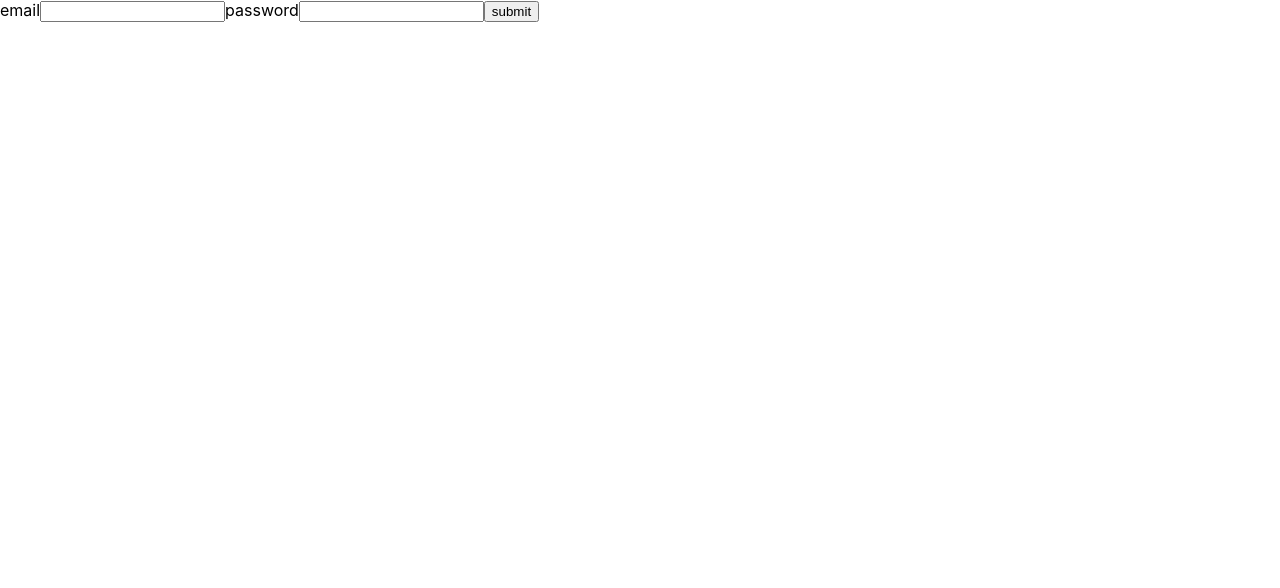
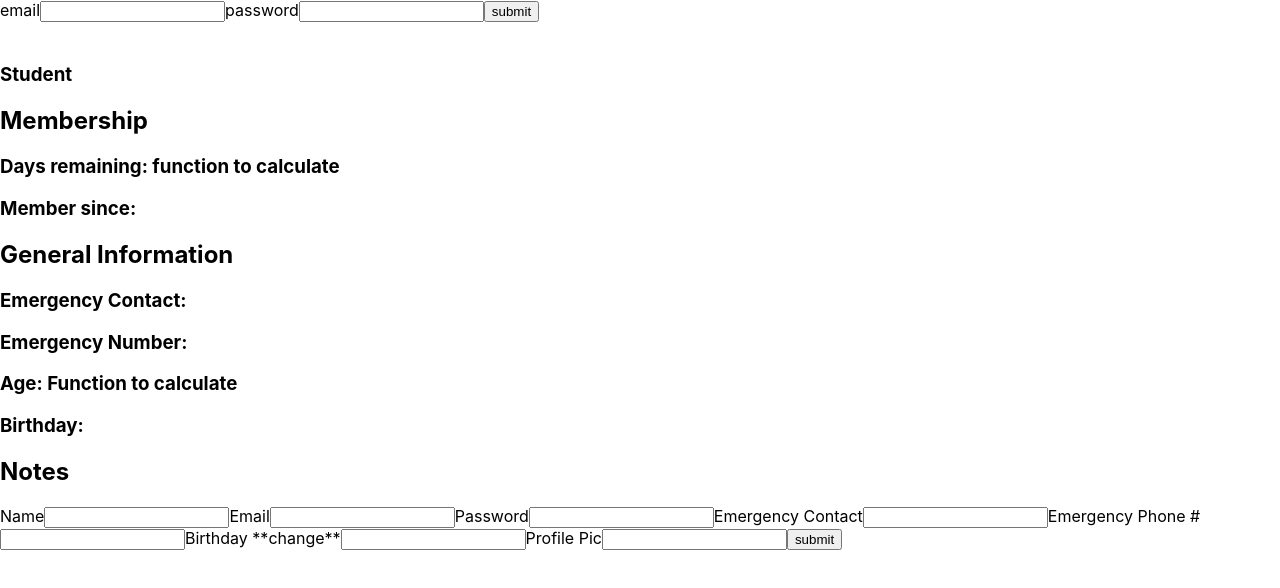
Before and after one commit to SamSvetlik/shinto-frontend, a React (Create React App) app: page /signup in a window 1280 px wide. Shown: the top 588 px of the page. Built offline with nearby package versions, Linux system fonts and the light colour scheme.

Commit message:
chore: added AccountInfo component that displays user info, added SignUp component that creates a user, further refining needed

```diff
--- a/src/App.js
+++ b/src/App.js
@@ -1,12 +1,18 @@
 import React, { useState, useEffect } from "react";
 import Login from "./components/Login";
+import AccountInfo from "./components/AccountInfo";
+import SignUp from "./components/SignUp";
 
 const App = () => {
     const [token, setToken] = useState("");
     const [user, setUser] = useState({})
-    useEffect(()=> console.log(token), [token])
+    useEffect(()=> console.log(user), [user])
     return (
+        <>
         <Login setToken={setToken} setUser={setUser}/>
+        <AccountInfo user={user}/>
+        <SignUp />
+        </>
     )
 }
 
--- /dev/null
+++ b/src/components/AccountInfo.js
@@ -0,0 +1,26 @@
+
+
+const AccountInfo = (props) => {
+    const {user} = props
+    return (
+        <div>
+            <img src={user.profilePic} />
+            <h1>{user.name}</h1>
+            <h2>{user.beltRank}</h2>
+            <h3>{user.isAdmin ? "Instructor" : "Student"}</h3>
+            <h3>{user.beltProgress}</h3>
+            <h2>Membership</h2>
+            <h3>Days remaining: function to calculate</h3>
+            <h3>Member since: {user.memberSince}</h3>
+            <h2>General Information</h2>
+            <h3>Emergency Contact: {user.emergencyContact}</h3>
+            <h3>Emergency Number: {user.emergencyNumber}</h3>
+            <h3>Age: Function to calculate</h3>
+            <h3>Birthday: {user.birthday}</h3>
+            <h2>Notes</h2>
+            <p>{user.notes}</p>
+        </div>
+    )
+}
+
+export default AccountInfo
--- /dev/null
+++ b/src/components/SignUp.js
@@ -0,0 +1,59 @@
+import React, { useState } from "react";
+import axios from "axios";
+
+
+const SignUp = () => {
+    const [state, setState] = useState({
+        name: "",
+        email: "",
+        password: "",
+        emergencyContact: "",
+        emergencyNumber: "",
+        birthday: "",
+        profilePic: ""
+    })
+
+    const handleTextChange = (e) => {
+        const { name, value } = e.target;
+        setState((prevState) => {
+          return {
+            ...prevState,
+            [name]: value,
+          };
+        });
+    };
+
+    const createUser = (e) => {
+        e.preventDefault()
+        console.log("creating new user...")
+        let newUser = {...state}
+        newUser.birthday = new Date().toISOString().slice(0, 10)
+        axios.post('https://shinto-backend.vercel.app/signup', {...newUser})
+            .then(res => console.log("created user: ", res))
+            .catch(err => console.log("error: ", err))
+    }
+
+    return (
+        <div>
+            <form className="login-form" onSubmit={createUser}>
+                <label>Name</label>
+                <input name="name" type="text" value={state.name} onChange={handleTextChange}></input>
+                <label>Email</label>
+                <input name="email" type="email" value={state.email} onChange={handleTextChange}></input>
+                <label>Password</label>
+                <input name="password" type="text" value={state.password} onChange={handleTextChange}></input>
+                <label>Emergency Contact</label>
+                <input name="emergencyContact" type="text" value={state.emergencyContact} onChange={handleTextChange}></input>
+                <label>Emergency Phone #</label>
+                <input name="emergencyNumber" type="text" value={state.emergencyNumber} onChange={handleTextChange}></input>
+                <label>Birthday **change**</label>
+                <input name="birthday" type="text" value={state.birthday} onChange={handleTextChange}></input>
+                <label>Profile Pic</label>
+                <input name="profilePic" type="text" value={state.profilePic} onChange={handleTextChange}></input>
+                <input type="submit" value="submit"></input>
+            </form>
+        </div>
+    )
+}
+
+export default SignUp
```
